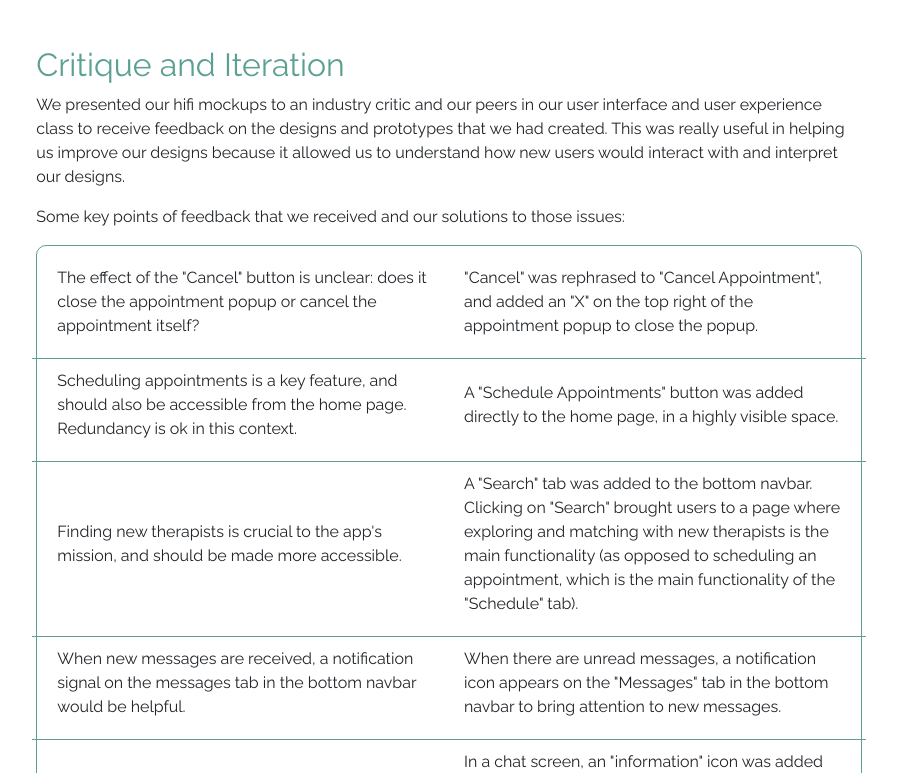
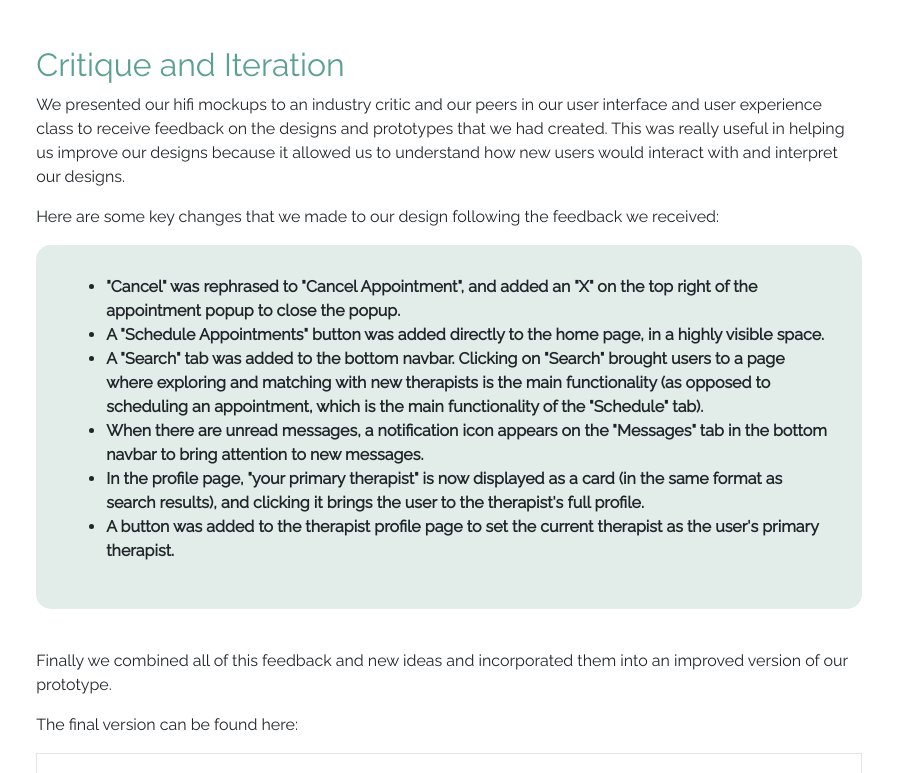
Before and after one commit to anika-ahluwalia/portfolio2020, a PHP site: page /ayana-design.html in a window 1280 px wide. Shown: the part 2067-2840 px from the top of the page, without its empty margins (191-1088 px from the left). Run offline with PHP 8.4, Linux system fonts and the light colour scheme; grey boxes are pictures that could not be loaded.

Commit message:
almost done

```diff
--- a/ayana-design.html
+++ b/ayana-design.html
@@ -84,8 +84,31 @@
               We presented our hifi mockups to an industry critic and our peers in our user interface and user experience class to receive feedback on the designs and prototypes that we had created.
               This was really useful in helping us improve our designs because it allowed us to understand how new users would interact with and interpret our designs.
             </p>
-            <p>Some key points of feedback that we received and our solutions to those issues:</p>
-            <div class="critiques">
+            <p>Here are some key changes that we made to our design following the feedback we received:</p>
+            <div class="prob-container">
+              <ul>
+                <li>
+                  "Cancel" was rephrased to "Cancel Appointment", and added an "X" on the top right of the appointment popup to close the popup.
+                </li>
+                <li>
+                  A "Schedule Appointments" button was added directly to the home page, in a highly visible space.
+                </li>
+                <li>
+                  A "Search" tab was added to the bottom navbar. Clicking on "Search" brought users to a page where exploring and matching with new therapists is the main functionality (as opposed to scheduling an appointment, which is the main functionality of the "Schedule" tab).
+                </li>
+                <li>
+                  When there are unread messages, a notification icon appears on the "Messages" tab in the bottom navbar to bring attention to new messages.
+                </li>
+                <li>
+                  In the profile page, "your primary therapist" is now displayed as a card (in the same format as search results), and clicking it brings the user to the therapist's full profile.
+                </li>
+                <li>
+                  A button was added to the therapist profile page to set the current therapist as the user's primary therapist.
+                </li>
+              </ul>
+
+            </div>
+            <!-- <div class="critiques">
               <div class="point flex row">
                 <div class="problem col-6">
                   The effect of the "Cancel" button is unclear: does it close the appointment popup or cancel the appointment itself?
@@ -146,7 +169,7 @@
                   The prototype was re-organized, and any inconsistencies in information were fixed.
                 </div>
               </div>
-            </div>
+            </div> -->
 
             <p>Finally we combined all of this feedback and new ideas and incorporated them into an improved version of our prototype.</p>
             <p>The final version can be found here: </p>
@@ -164,12 +187,7 @@
           <div class="section">
             <h2><span class="accent">User Testing</span></h2>
             <p>We then submitted this finalized prototype to external users (on UserTesting.com) for one last iteration of review. </p>
-            <p>We asked these testers to use our prototype to accomplish the following tasks:</p>
-            <ol>
-              <li><b>Task 1: </b>You want to make an appointment with your primary therapist. Schedule an appointment for November 9th with Mary.</li>
-              <li><b>Task 2: </b>You just remembered you're busy on November 9th. Reschedule your appointment for November 10th.</li>
-            </ol>
-            <p>By examining their behavior and interactions with the mockups when asked to complete these tasks, we found that the overall structure of our mockup was quite effective. Here are some key findings:</p>
+            <p>By examining their behavior and interactions with the mockups when asked to complete tasks in the app, we found that the overall structure of our mockup was quite effective. Here are some key findings:</p>
             <ul>
               <li>Most users noted that they recognized exactly where to look to accomplish the tasks we asked for and that they enjoyed the smooth and easy follow flow between pages and tasks. </li>
               <li>Generally our users were able to complete the task quickly and effectively with no difficulties or mistakes.</li>
--- a/index.css
+++ b/index.css
@@ -102,7 +102,6 @@
   .home-wrapper{
     padding-left: 7vw;
     padding-right: 7vw;
-    height: 100vh;
   }
 
   .text-wrapper{
@@ -383,9 +382,16 @@
   margin: 0rem 3rem 0rem 3rem;
 }
 
-.problem1{
+.problem2{
   border-right: 1px solid #5BA092;
   border-bottom: none;
+}
+
+.problem1{
+  border-right: none;
+  padding-bottom: 10px;
+  margin-bottom: 15px;
+  border-bottom: 1px solid #5BA092;
 }
 
 .icon{
@@ -517,6 +523,10 @@
     min-width: 100vw;
   }
 
+  .project-text{
+    margin-bottom: 30px;
+  }
+
   /* .project, .project-alt{
     min-width: 120vw;
   } */
```
Also changed, not shown: development.html (+5 -5 lines), pancake-house.html (+4 -4 lines).
